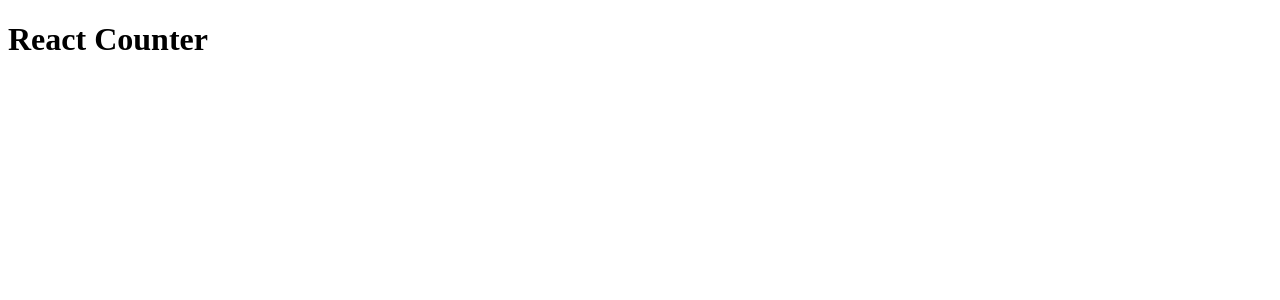
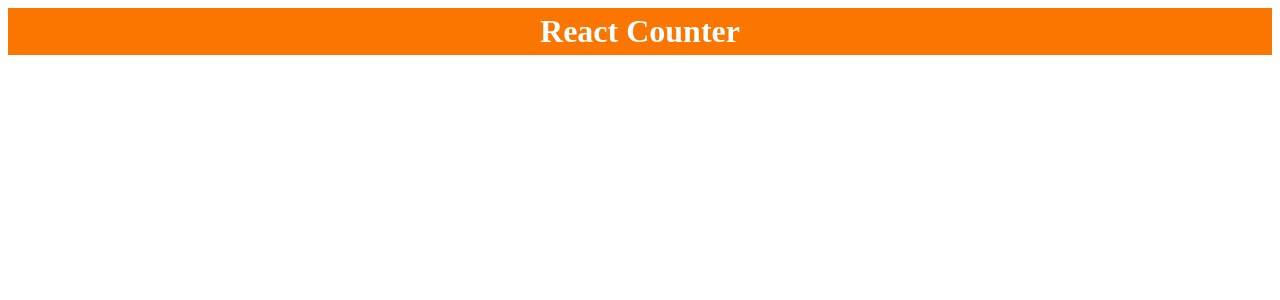
Before and after one commit to lyndonpanton/react-counter, a React (Create React App) app: page / in a window 1280 px wide. Shown: the top 300 px of the page. Built offline with nearby package versions, Linux system fonts and the light colour scheme.

Commit message:
rendered header component

```diff
--- a/src/components/App.js
+++ b/src/components/App.js
@@ -1,10 +1,11 @@
 import React from "react";
+import Header from "./Header"
 
 class App extends React.Component {
 	render() {
 		return (
 			<div className="app">
-				<h1>React Counter</h1>
+				<Header />
 			</div>
 		);
 	};
```
